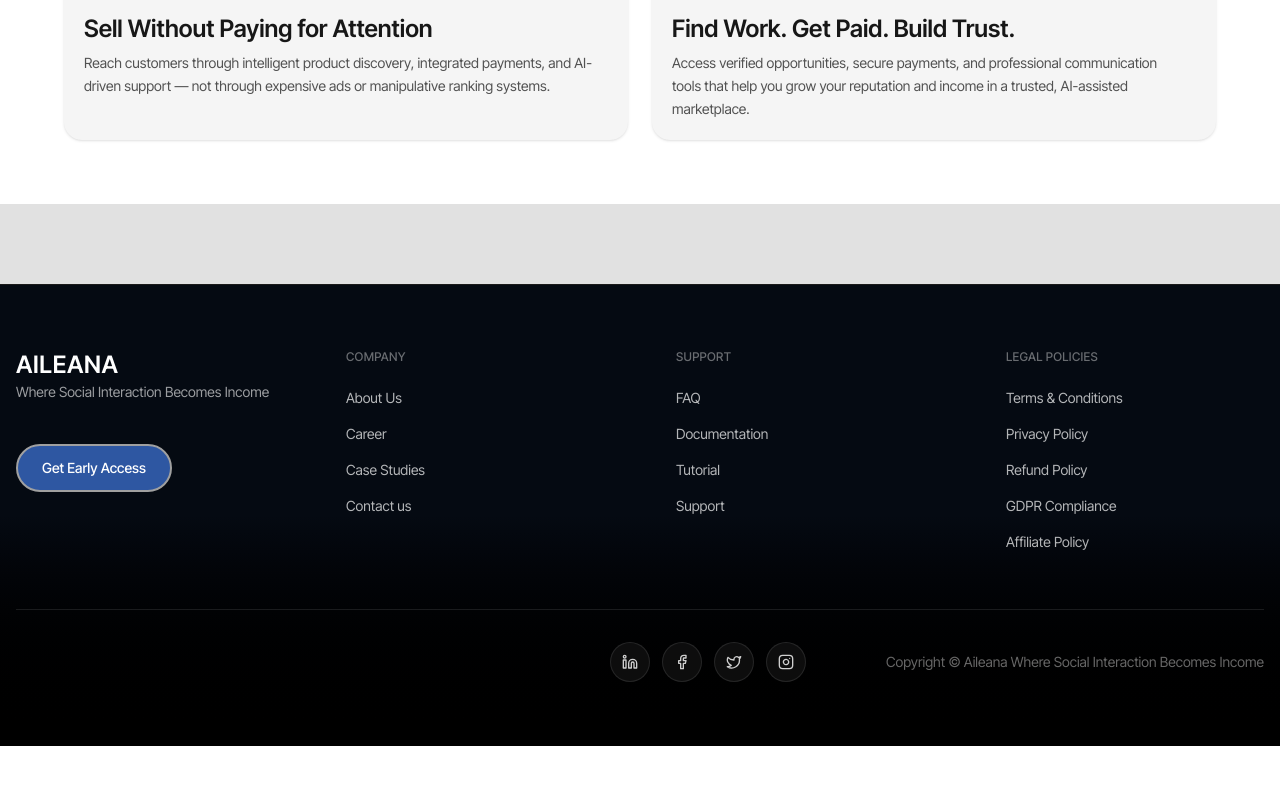
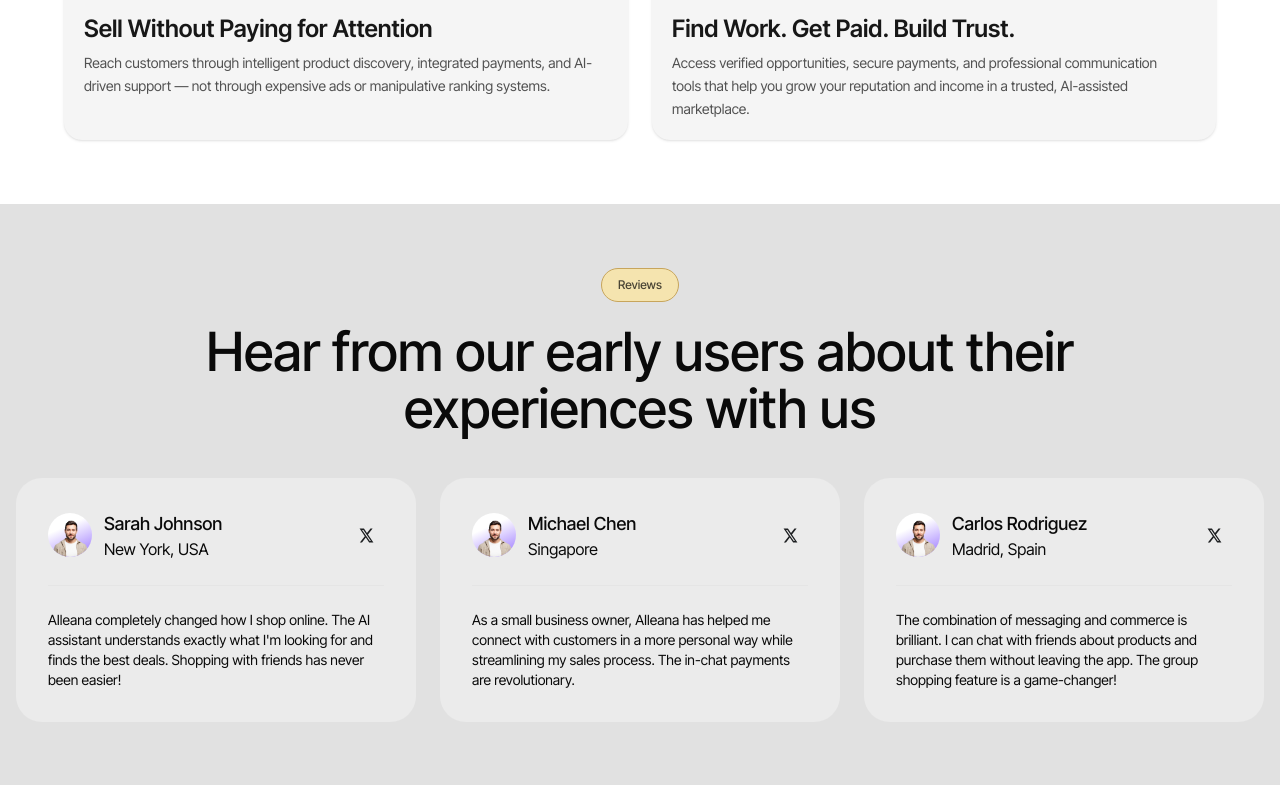
Before and after one commit to AIleana-Limited/frontend-web, a Next.js app: page / in a window 1280 px wide. Shown: the part 2988-3773 px from the top of the page. Before the commit the page ends 3734 px from the top, so only its background shows below. Built offline with nearby package versions, Linux system fonts and the light colour scheme.

Commit message:
Developed Review Section

```diff
--- a/app/(site)/page.tsx
+++ b/app/(site)/page.tsx
@@ -1,4 +1,5 @@
 import Hero from "@/components/site/home/Hero";
+import Reviews from "@/components/site/home/Reviews";
 import TrustedClient from "@/components/site/home/TrustedClient";
 import UseCase from "@/components/site/home/UseCase";
 import React from "react";
@@ -28,6 +29,7 @@
         </div>
       </section>
       <UseCase />
+      <Reviews />
     </div>
   );
 };
--- a/app/globals.css
+++ b/app/globals.css
@@ -5,6 +5,7 @@
 @custom-variant dark (&:is(.dark *));
 
 :root {
+  --review-card-bg : #EBEBEB;
   --color-linaer-5: linear-gradient(165deg, #ffffff80 0.51%, #fff0 64.43%);
   --text-primary: #1D1F21;
   --site-bg : #E1E1E1;
@@ -92,6 +93,7 @@
 }
 
 .dark {
+  --review-card-bg: oklch(0.145 0 0);
    --text-primary: #fff;
   --site-bg: #181d26;
   --background: oklch(0.145 0 0);
@@ -100,7 +102,7 @@
   --card-foreground: oklch(0.985 0 0);
   --popover: oklch(0.205 0 0);
   --popover-foreground: oklch(0.985 0 0);
-  --primary: #2E57A2;;
+  --primary: #2E57A2;
   --primary-foreground: oklch(0.205 0 0);
   --secondary: oklch(0.269 0 0);
   --secondary-foreground: oklch(0.985 0 0);
--- a/components/site/Footer.tsx
+++ b/components/site/Footer.tsx
@@ -43,7 +43,7 @@
 
 export default function Footer() {
   return (
-    <footer className="w-full mt-20 border-t border-white/10 bg-linear-to-b from-[#050A12] via-[#050A12] to-black">
+    <footer className="w-full mt-40 border-t border-white/10 bg-linear-to-b from-[#050A12] via-[#050A12] to-black">
       <div className="mx-auto max-w-7xl px-4 py-16">
         <div className="grid grid-cols-1 gap-18 md:grid-cols-2 lg:grid-cols-4">
           {/* Left */}
--- /dev/null
+++ b/components/site/home/Reviews.tsx
@@ -0,0 +1,129 @@
+// components/ReviewsGrid.tsx
+import Image, { StaticImageData } from "next/image";
+import { Twitter } from "lucide-react";
+import { Avatar } from "@/app/assest/images";
+
+type Review = {
+  name: string;
+  location: string;
+  avatar: StaticImageData | string;
+  message: string;
+  delay: string;
+  profileUrl?: string;
+};
+
+const reviews: Review[] = [
+  {
+    name: "Sarah Johnson",
+    location: "New York, USA",
+    avatar: Avatar,
+    delay: "0.3",
+    message:
+      "AIleana completely changed how I shop online. The AI assistant understands exactly what I'm looking for and finds the best deals. Shopping with friends has never been easier!",
+    profileUrl: "https://x.com/",
+  },
+  {
+    name: "Michael Chen",
+    location: "Singapore",
+    avatar: Avatar,
+    delay: "0.4",
+    message:
+      "As a small business owner, AIleana has helped me connect with customers in a more personal way while streamlining my sales process. The in-chat payments are revolutionary.",
+    profileUrl: "https://x.com/",
+  },
+  {
+    name: "Carlos Rodriguez",
+    location: "Madrid, Spain",
+    avatar: Avatar,
+    delay: "0.5",
+    message:
+      "The combination of messaging and commerce is brilliant. I can chat with friends about products and purchase them without leaving the app. The group shopping feature is a game-changer!",
+    profileUrl: "https://x.com/",
+  },
+];
+
+function XIcon() {
+  return (
+    <svg
+      xmlns="http://www.w3.org/2000/svg"
+      width="15"
+      height="15"
+      viewBox="0 0 12 13"
+      fill="none"
+      aria-hidden="true"
+    >
+      <path
+        d="M9.45202 0.5H11.2924L7.27177 5.58308L12.0017 12.5H8.29819L5.3975 8.30492L2.07844 12.5H0.236996L4.53741 7.06308L0 0.5H3.7975L6.41947 4.33446L9.45202 0.5ZM8.80612 11.2815H9.82587L3.24339 1.65446H2.1491L8.80612 11.2815Z"
+        className="fill-(--text-primary)"
+      />
+    </svg>
+  );
+}
+
+function ReviewCard({ name, location, avatar, message, delay, profileUrl }: Review) {
+  return (
+    <article
+      data-ns-animate
+      data-delay={delay}
+      className="bg-(--review-card-bg) rounded-4xl p-8"
+    >
+      <div className="flex items-center justify-between pb-6">
+        <figure className="flex items-center gap-3">
+          <Image
+            src={avatar}
+            alt={`${name}'s avatar`}
+            width={44}
+            height={44}
+            className="size-11 rounded-full object-center object-cover bg-linear-[156deg,#FFF_32.92%,#A585FF_91%]"
+          />
+
+          <figcaption>
+            <h3 className="text-lg font-medium leading-normal">{name}</h3>
+            <p className="font-normal ">
+              {location}
+            </p>
+          </figcaption>
+        </figure>
+
+        <a
+          href={profileUrl ?? "https://x.com/"}
+          target="_blank"
+          rel="noopener"
+          aria-label={`Follow ${name} on X`}
+          className=" hover:bg-secondary/10 dark:hover:bg-accent/10 transition-colors duration-400 cursor-pointer size-9 rounded-full flex items-center justify-center"
+        >
+          <XIcon/>
+        </a>
+      </div>
+
+      <p className="pt-6 border-t text-sm">
+        {message}
+      </p>
+    </article>
+  );
+}
+
+export default function Reviews() {
+  return (
+
+      <section className="mx-auto w-full px-4 py-16 space-y-10">
+         <div className="max-w-7xl mx-auto flex flex-col gap-5.5 justify-centery items-center">
+          {/* Badge */}
+          <div className="inline-flex max-w-md rounded-full border border-[#C7A55C] bg-[#F5E4AF] px-4 py-2 text-xs font-medium text-black/70">
+            Reviews
+          </div>
+
+          <h2 className="text-(--text-primay) max-w-4xl text-4xl text-center font-medium leading-[1.05] md:text-[54px]">
+            Hear from our early users about their experiences with us
+          </h2>
+
+        </div>
+      <div className="grid grid-cols-1 gap-6 md:grid-cols-2 max-w-7xl mx-auto lg:grid-cols-3">
+      {reviews.map((review) => (
+        <ReviewCard key={review.name} {...review} />
+      ))}
+    </div>
+    </section>
+
+  );
+}
```
